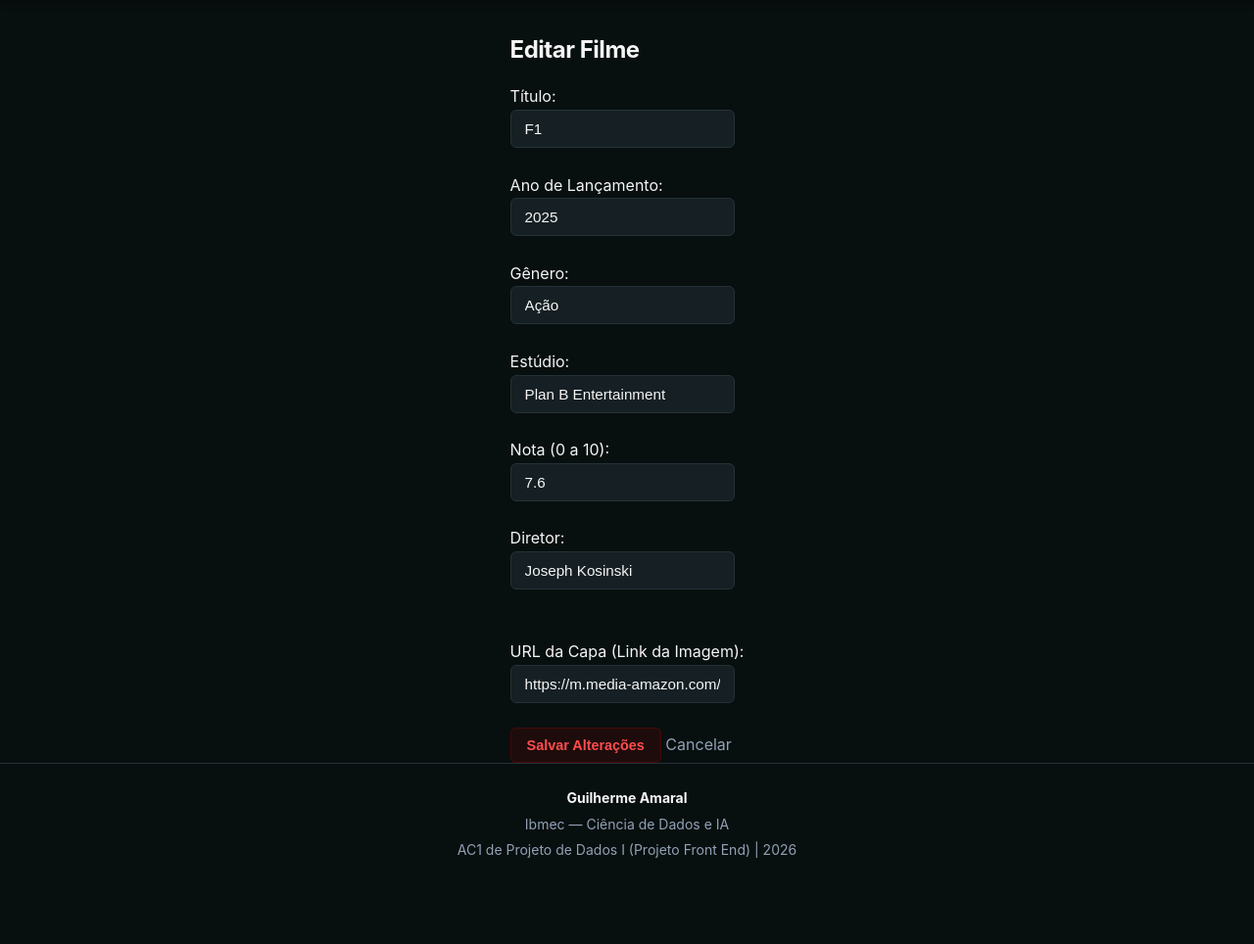
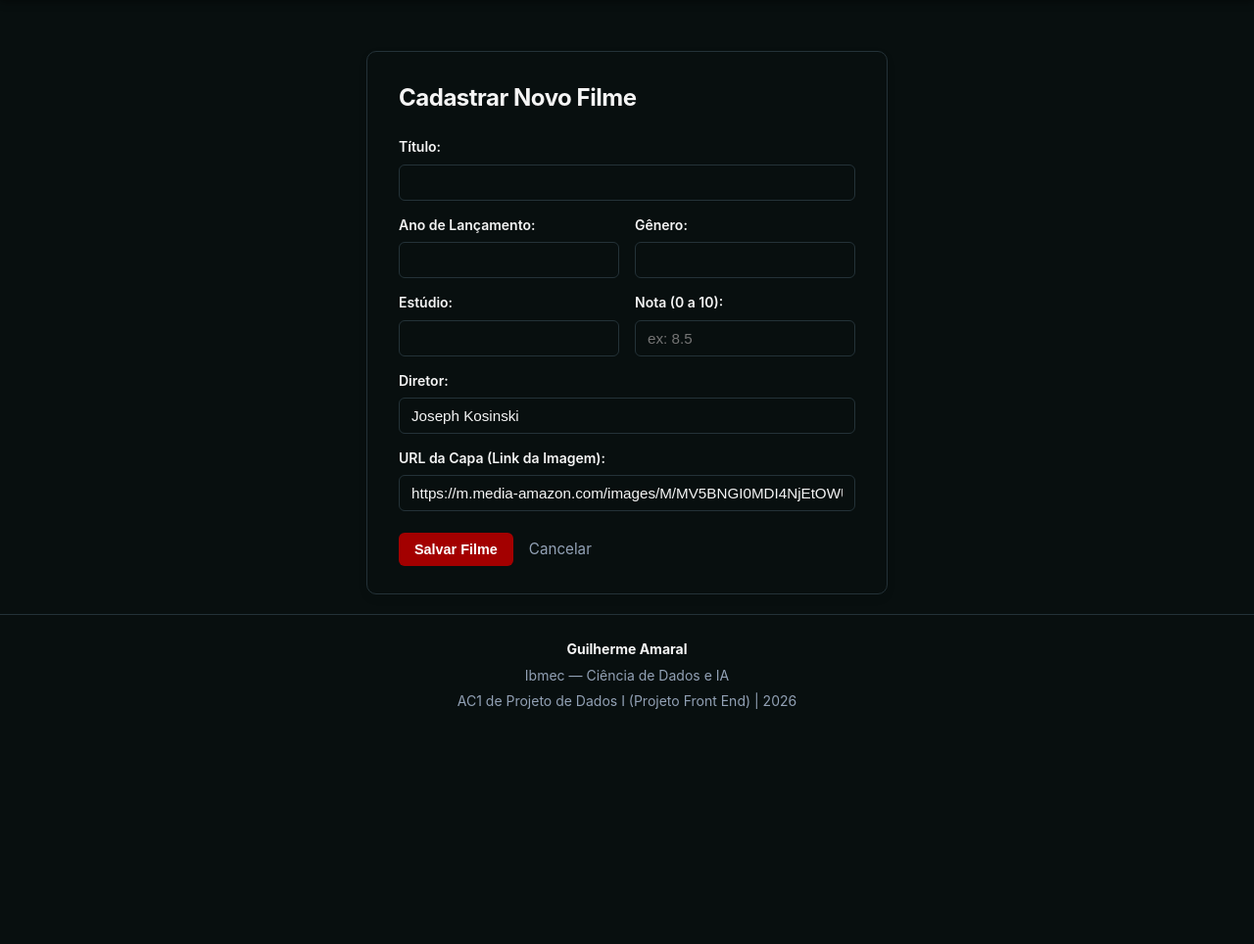
Before and after one commit to MechanicalSpider26/catalogo_filmes, a Flask app: page /filme/3/editar in a window 1280 px wide. Shown: the part 70-1034 px from the top of the page at 98% size. After the commit the page ends 794 px from the top, so only its background shows below. Run offline with Flask 3, Linux system fonts and the light colour scheme; data comes from the database, SQL or seed files in the repository.

Commit message:
ajuste no css e html das paginas de cadastro de filmes e diretores

```diff
--- a/static/style.css
+++ b/static/style.css
@@ -207,6 +207,82 @@ input:focus, select:focus, textarea:focus {
   flex: 1;
 }
 
+/* Card do Formulário Centralizado e Compacto */
+.form-card {
+    max-width: 640px;
+    margin: 20px auto;
+    padding: 28px 32px;
+    background-color: var(--card-bg);
+    border: 1px solid var(--border-color);
+    border-radius: 10px;
+    box-shadow: 0 4px 12px rgba(0, 0, 0, 0.05);
+}
+
+.form-title {
+    margin-bottom: 20px;
+    font-size: 1.5rem;
+    color: var(--text-main);
+}
+
+/* Grid de 2 colunas para campos curtos */
+.form-grid {
+    display: grid;
+    grid-template-columns: 1fr 1fr;
+    gap: 14px 16px;
+}
+
+.form-group {
+    display: flex;
+    flex-direction: column;
+    gap: 6px;
+}
+
+.form-group.full-width {
+    grid-column: 1 / -1;
+}
+
+.form-group label {
+    font-size: 0.875rem;
+    font-weight: 600;
+    color: var(--text-main);
+}
+
+.form-group input,
+.form-group select {
+    padding: 9px 12px;
+    border-radius: 6px;
+    border: 1px solid var(--border-color);
+    background-color: var(--card-bg);
+    color: var(--text-main);
+    font-size: 0.95rem;
+    outline: none;
+    transition: border-color 0.2s;
+}
+
+.form-group input:focus,
+.form-group select:focus {
+    border-color: var(--primary-color, #a80000);
+}
+
+/* Alinhamento dos botões abaixo dos campos */
+.form-actions {
+    display: flex;
+    align-items: center;
+    gap: 16px;
+    margin-top: 22px;
+}
+
+.btn-cancel {
+    color: var(--text-muted);
+    text-decoration: none;
+    font-size: 0.95rem;
+    transition: color 0.2s;
+}
+
+.btn-cancel:hover {
+    color: var(--text-main);
+}
+
 /* 6. Botões Globais */
 button, .btn {
   display: inline-flex;
--- a/templates/form_filme.html
+++ b/templates/form_filme.html
@@ -1,31 +1,40 @@
 {% extends 'base.html' %}
 
-{% block titulo %}{{ 'Editar Filme' if edicao else 'Cadastrar Filme' }}{% endblock %}
+{% block titulo %}Cadastrar Novo Filme{% endblock %}
 
 {% block conteudo %}
-<h2>{{ 'Editar Filme' if edicao else 'Cadastrar Novo Filme' }}</h2>
+<div class="form-card">
+    <h2 class="form-title">Cadastrar Novo Filme</h2>
 
-{% if erro %}
-    <p style="color: red;"><strong>Erro:</strong> {{ erro }}</p>
-{% endif %}
+    <form action="{{ url_for('cadastro_filme') }}" method="POST">
+        <div class="form-grid">
+            <div class="form-group full-width">
+                <label for="titulo">Título:</label>
+                <input type="text" id="titulo" name="titulo" required>
+            </div>
 
-<form method="POST">
-    <label for="titulo">Título:</label><br>
-    <input type="text" id="titulo" name="titulo" value="{{ titulo or '' }}"><br><br>
+            <div class="form-group">
+                <label for="ano">Ano de Lançamento:</label>
+                <input type="number" id="ano" name="ano" required>
+            </div>
 
-    <label for="ano">Ano de Lançamento:</label><br>
-    <input type="number" id="ano" name="ano" value="{{ ano or '' }}"><br><br>
+            <div class="form-group">
+                <label for="genero">Gênero:</label>
+                <input type="text" id="genero" name="genero" required>
+            </div>
 
-    <label for="genero">Gênero:</label><br>
-    <input type="text" id="genero" name="genero" value="{{ genero or '' }}"><br><br>
+            <div class="form-group">
+                <label for="estudio">Estúdio:</label>
+                <input type="text" id="estudio" name="estudio">
+            </div>
 
-    <label for="estudio">Estúdio:</label><br>
-    <input type="text" id="estudio" name="estudio" value="{{ estudio or '' }}"><br><br>
+            <div class="form-group">
+                <label for="nota">Nota (0 a 10):</label>
+                <input type="number" step="0.1" id="nota" name="nota" placeholder="ex: 8.5">
+            </div>
 
-    <label for="nota">Nota (0 a 10):</label><br>
-    <input type="text" id="nota" name="nota" placeholder="ex: 8.5" value="{{ nota or '' }}"><br><br>
-
-    <label for="diretor_nome">Diretor:</label><br>
+            <div class="form-group full-width">
+                <label for="id_diretor">Diretor:</label>
                     <input
                     type="text"
                     id="diretor_nome"
@@ -34,24 +43,25 @@
                     placeholder="Digite ou selecione um diretor"
                     value="{{ diretor_nome or '' }}"
                     autocomplete="off"
-    ><br>
+                >
+            </div>
 
-    <datalist id="lista-diretores">
-        {% for diretor in diretores %}
-            <option value="{{ diretor.nome }}"></option>
-        {% endfor %}
-    </datalist><br><br>
-
-    <label for="imagem_url">URL da Capa (Link da Imagem):</label><br>
+            <div class="form-group full-width">
+                <label for="imagem_url">URL da Capa (Link da Imagem):</label>
                     <input
                         type="url"
                         id="imagem_url"
                         name="imagem_url"
                         placeholder="https://exemplo.com/imagem.jpg"
                         value="{{ imagem_url or '' }}"
-    ><br><br>
+                    >
+            </div>
+        </div>
 
-    <button type="submit">{{ 'Salvar Alterações' if edicao else 'Salvar Filme' }}</button>
-    <a href="/">Cancelar</a>
+        <div class="form-actions">
+            <button type="submit" class="btn btn-primary">Salvar Filme</button>
+            <a href="/" class="btn-cancel">Cancelar</a>
+        </div>
     </form>
+</div>
 {% endblock %}
```
Also changed, not shown: templates/form_diretor.html (+24 -15 lines). Lines whose indentation alone changed are shown as unchanged.
